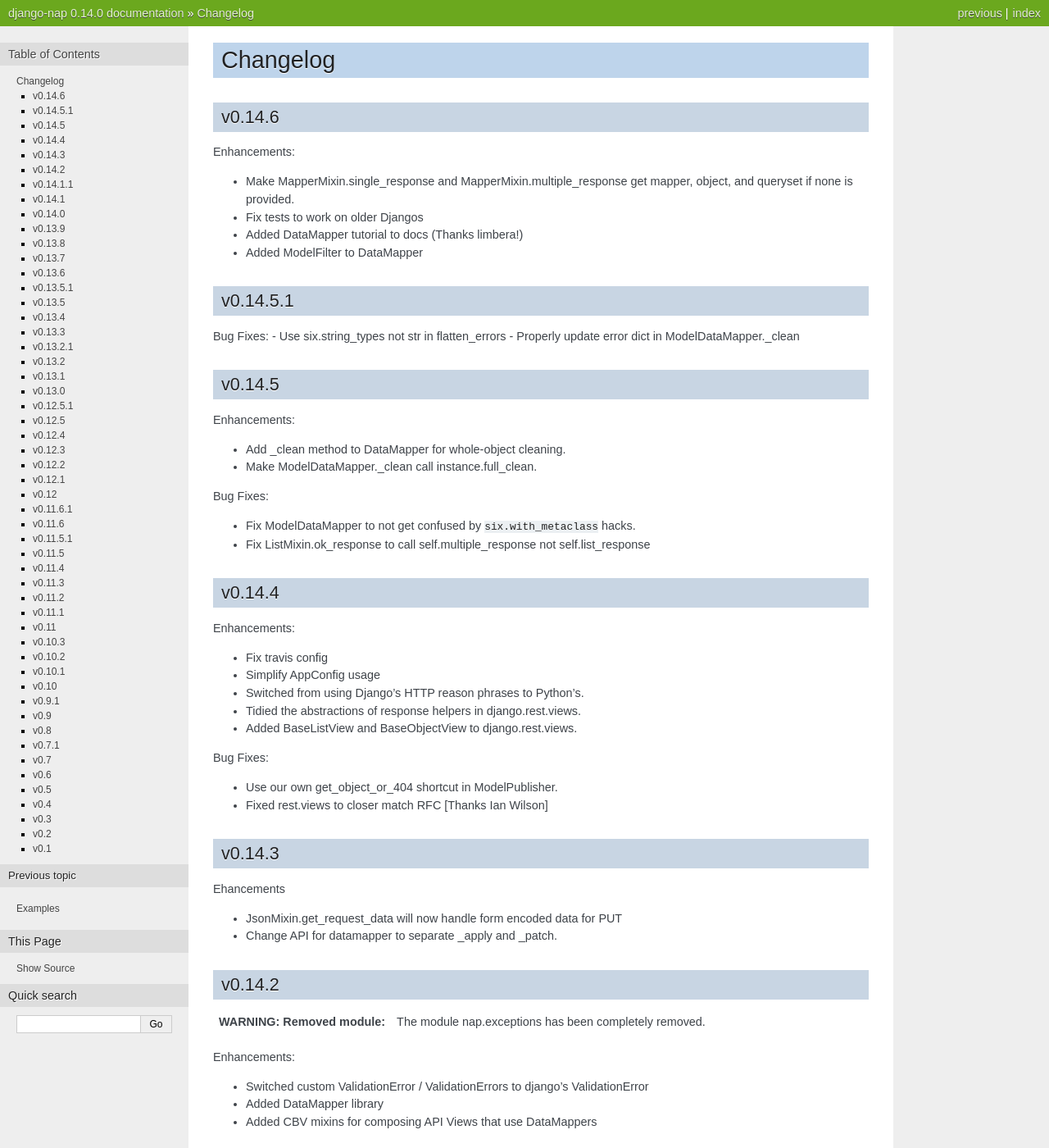
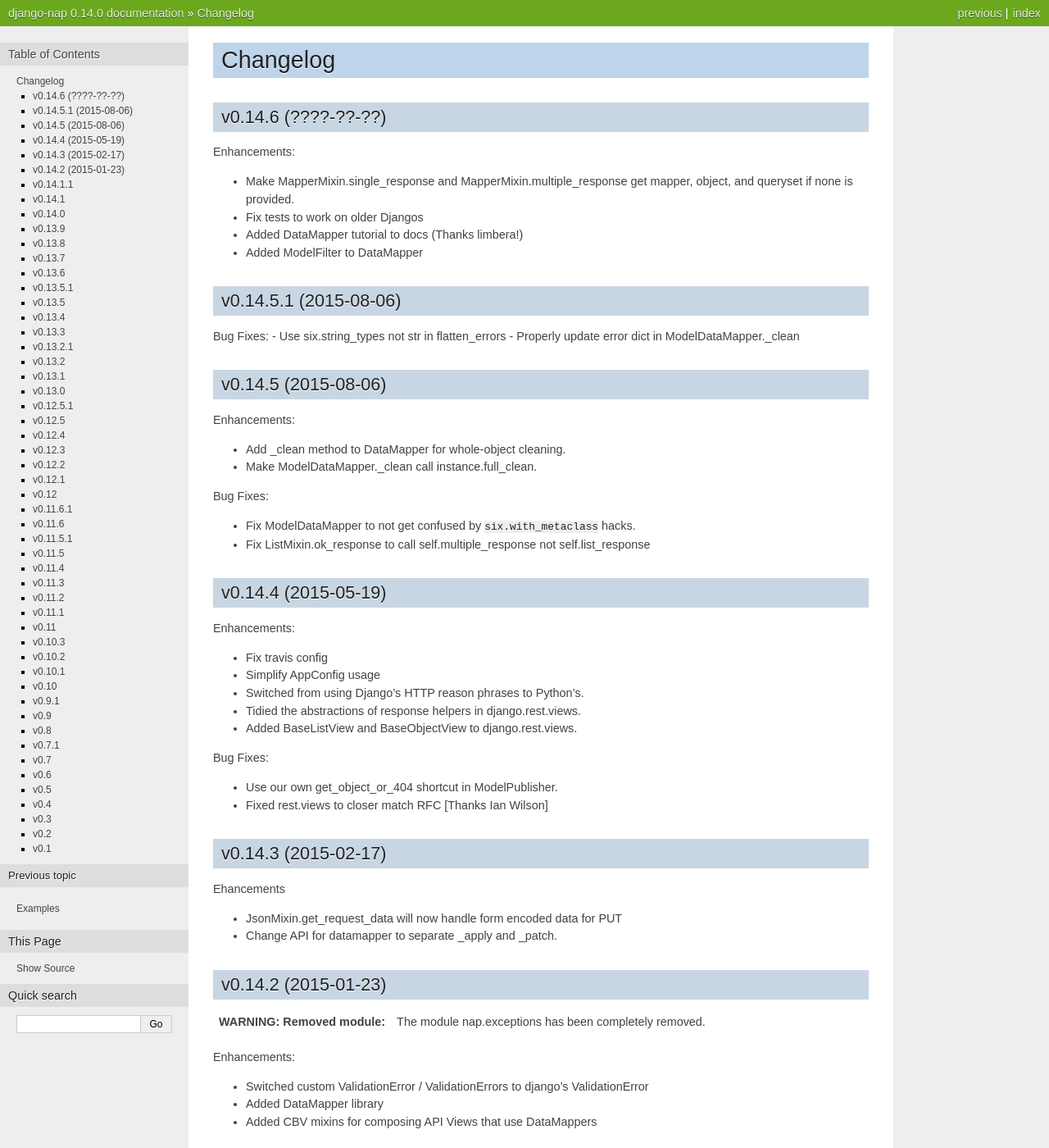
Before and after one commit to funkybob/django-nap, a Sphinx documentation site: the page built from docs/changelog.rst, in a window 1280 px wide and 1400 px high. Shown: the whole window at 82% size. Built offline with Sphinx 7.4.7, drawn with Linux system fonts in a browser that asks for light colours; pages that are not in the unit, such as notebooks, are missing from menus.

Commit message:
Start adding release dates to changelogs

```diff
--- a/docs/changelog.rst
+++ b/docs/changelog.rst
@@ -2,8 +2,8 @@
 Changelog
 =========
 
-v0.14.6
-=======
+v0.14.6 (????-??-??)
+====================
 
 Enhancements:
 
@@ -13,15 +13,15 @@
 - Added DataMapper tutorial to docs (Thanks limbera!)
 - Added ModelFilter to DataMapper
 
-v0.14.5.1
-=========
+v0.14.5.1 (2015-08-06)
+======================
 
 Bug Fixes:
 - Use six.string_types not str in flatten_errors
 - Properly update error dict in ModelDataMapper._clean
 
-v0.14.5
-=======
+v0.14.5 (2015-08-06)
+====================
 
 Enhancements:
 
@@ -33,8 +33,8 @@
 - Fix ModelDataMapper to not get confused by ``six.with_metaclass`` hacks.
 - Fix ListMixin.ok_response to call self.multiple_response not self.list_response
 
-v0.14.4
-=======
+v0.14.4 (2015-05-19)
+====================
 
 Enhancements:
 
@@ -49,16 +49,16 @@
 - Use our own get_object_or_404 shortcut in ModelPublisher.
 - Fixed rest.views to closer match RFC [Thanks Ian Wilson]
 
-v0.14.3
-=======
+v0.14.3 (2015-02-17)
+====================
 
 Ehancements
 
 + JsonMixin.get_request_data will now handle form encoded data for PUT
 + Change API for datamapper to separate _apply and _patch.
 
-v0.14.2
-=======
+v0.14.2 (2015-01-23)
+====================
 
 .. admonition:: WARNING: Removed module
 
```
